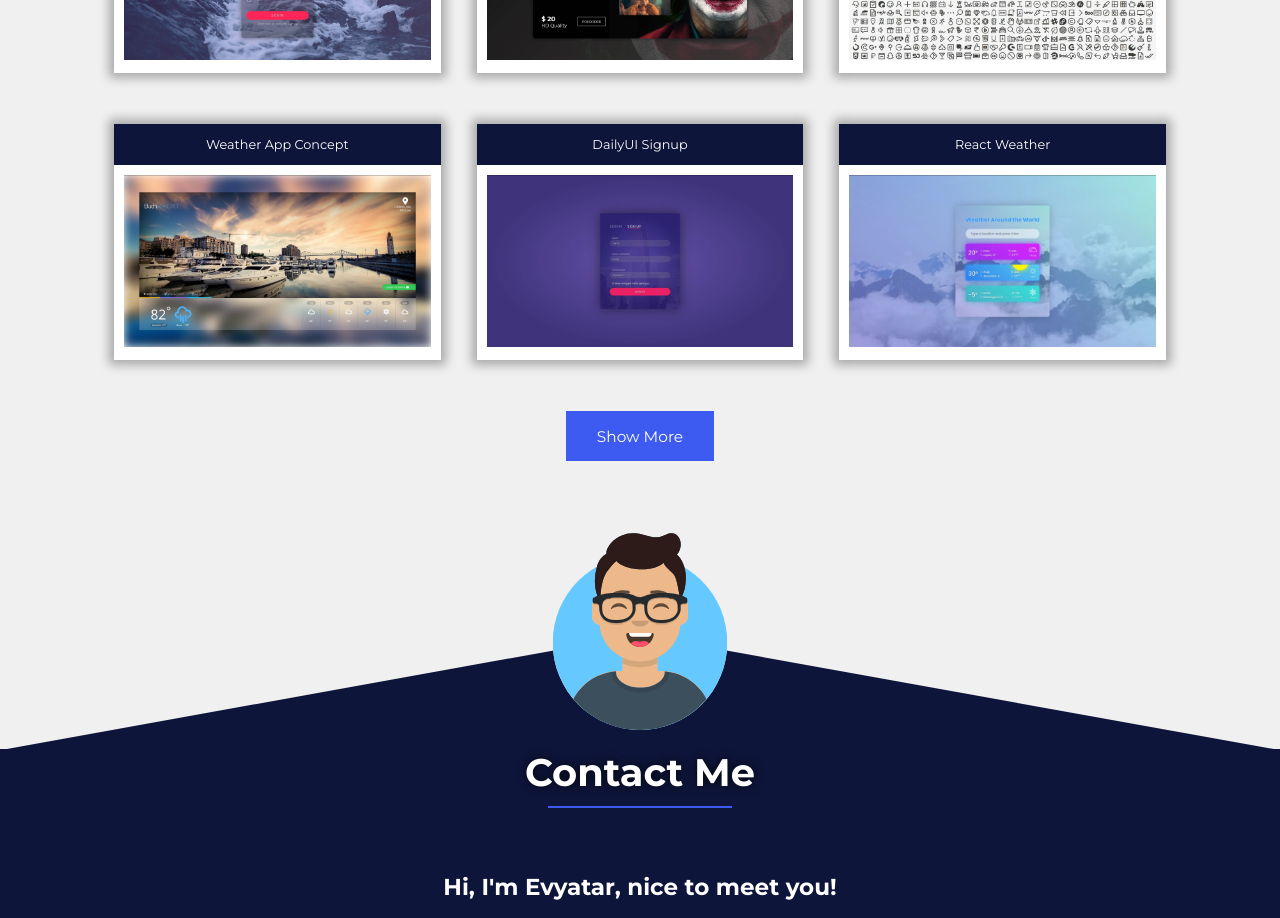
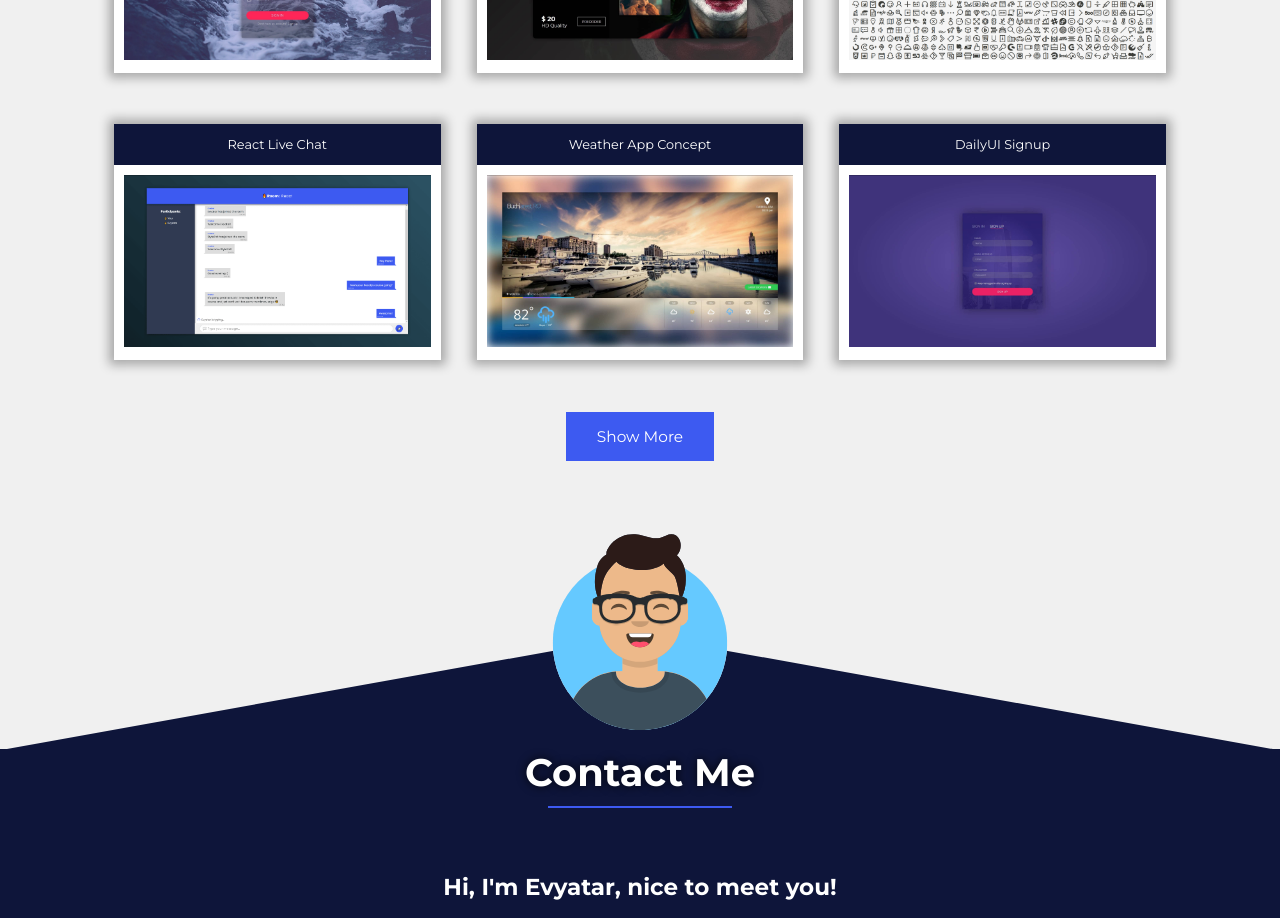
Before and after one commit to StyleShit/portfolio, a React (Create React App) app: page / in a window 1280 px wide. Shown: the part 1740-2658 px from the top of the page. Built offline with nearby package versions, Linux system fonts and the light colour scheme; grey boxes are pictures that could not be loaded.

Commit message:
Add React chat project

```diff
--- a/src/data/projects.js
+++ b/src/data/projects.js
@@ -56,6 +56,17 @@ const projects = [
         github: 'https://github.com/StyleShit/Codepen-Clone',
         description: `A small clone of Codepen's basic functionality, using React and <a target="_blank" href="https://codemirror.net/">CodeMirror</a>.<br />
             The editor features live preview, syntax highlight and option to minimize each editor when you don't need it.
+            <br /><br />`
+    },
+
+    {
+        title: 'React Live Chat',
+        image: 'img/thumbnails/react-chat.png',
+        link: 'https://styleshit-react-chat.herokuapp.com/',
+        github: 'https://github.com/StyleShit/react-live-chat',
+        description: `A live chat created using React / Socket.io for the client, and Node.js / Express / Socket.io for the server.<br />
+            The chat features chat rooms, live messages (duh...), live room participants list, chat bot to welcome new users and typing indicator when others are typing.
+            The project is automatically deployed to <a target="_blank" href="https://heroku.com/">Heroku</a> using Github.
             <br /><br />`
     },
 
```
Also changed, not shown: public/img/thumbnails/react-chat.png (added).
